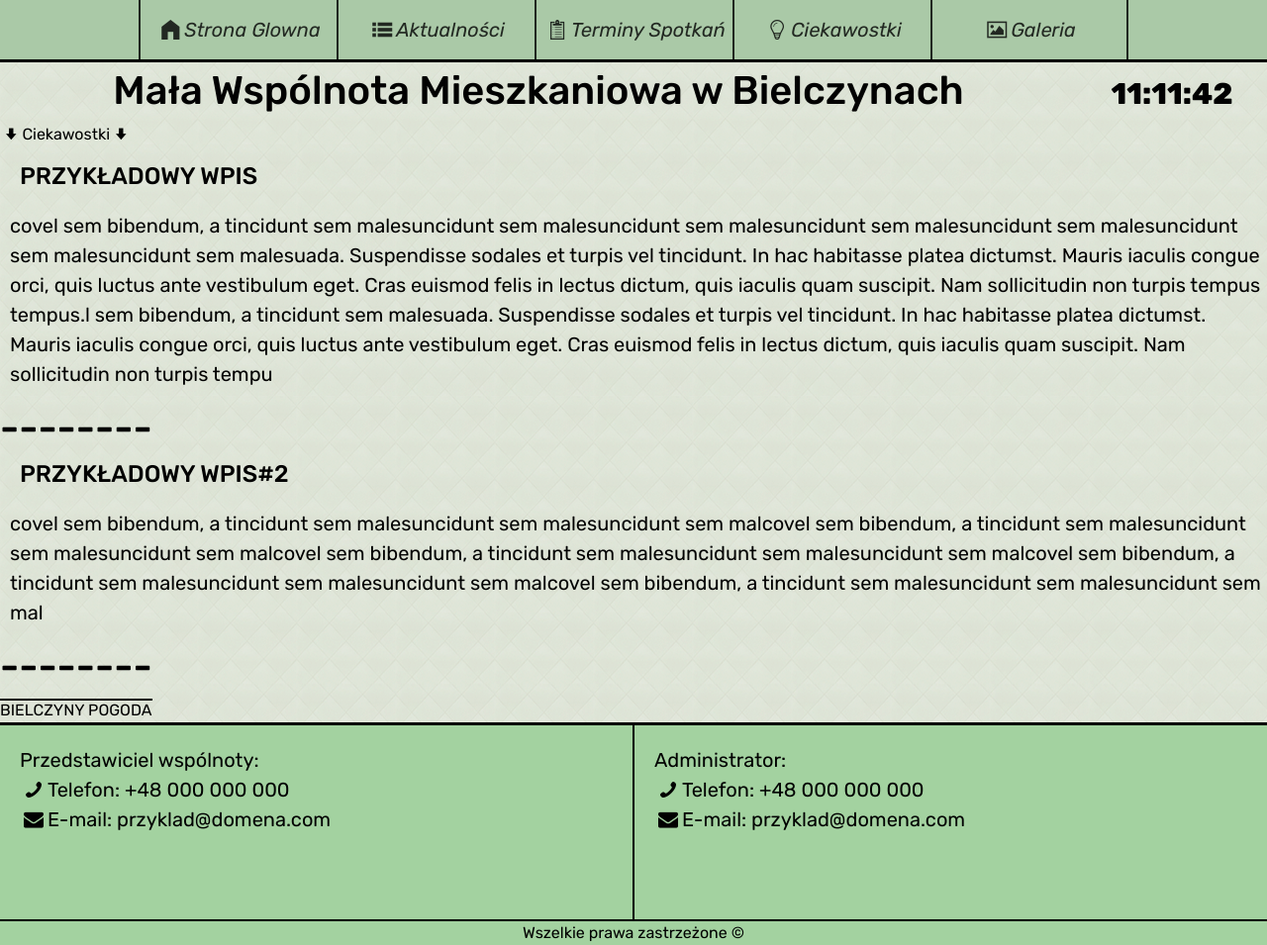
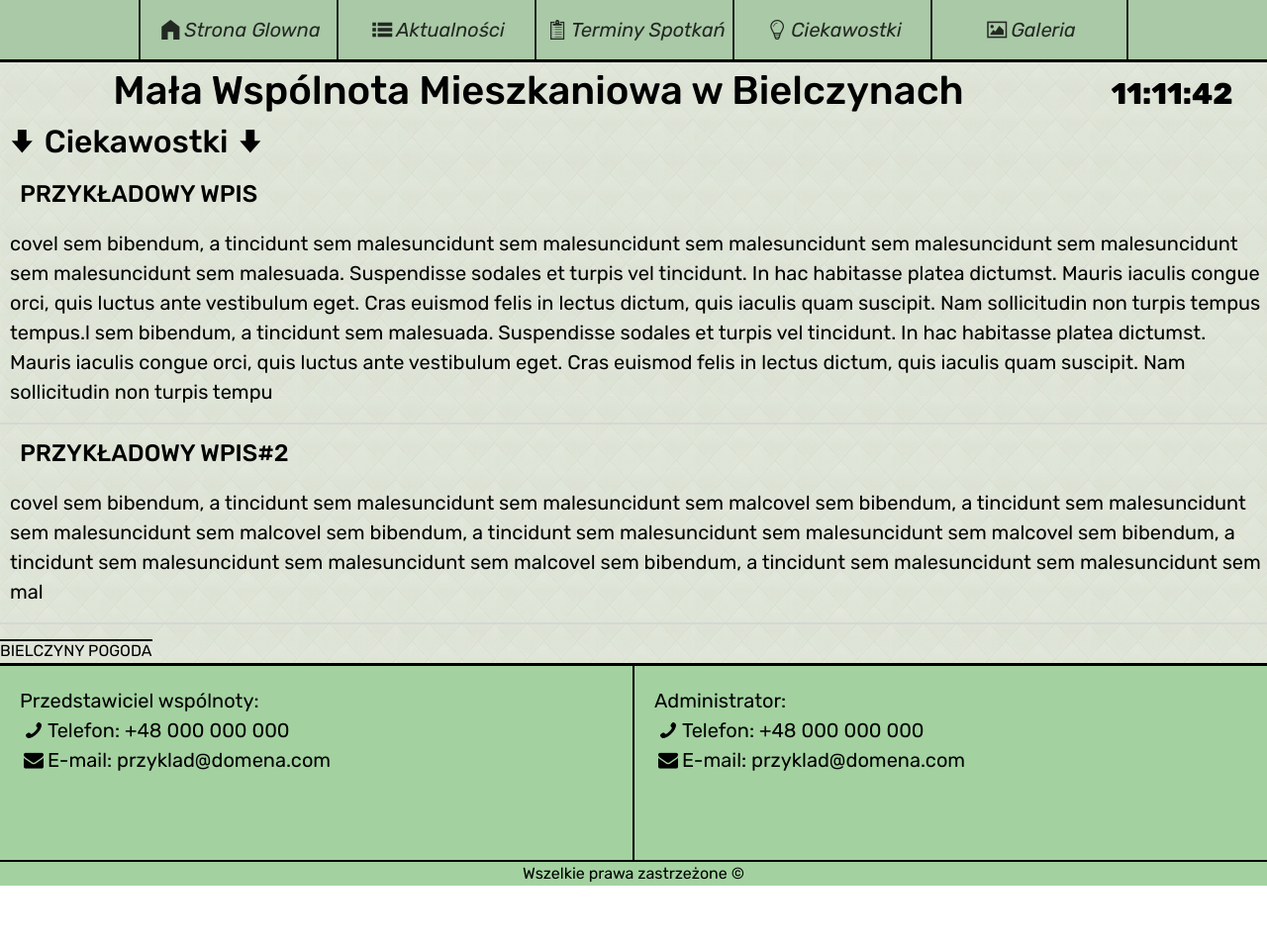
Before and after one commit to kpraktykant/biel-1.0.5-1, a plain HTML site: page ciekawostki.html in a window 1280 px wide. Shown: the whole page at 99% size. After the commit the page ends 895 px from the top, so only its background shows below. Drawn offline with nearby package versions, Linux system fonts and the light colour scheme; a script that the page names is missing.

Commit message:
poprawiono kategorie ciekawostki

```diff
--- a/ciekawostki.html
+++ b/ciekawostki.html
@@ -66,20 +66,19 @@
             <div style="clear: both;"></div>
         </header>
 
-        <section class="powitanie">
-            <p><i class="icon-down"></i>Ciekawostki<i class="icon-down"></i></p>
+        <section>
+            <h2><i class="icon-down"></i>Ciekawostki<i class="icon-down"></i></h2>
         </section>
-
 
 
         <article>
             <section class="ciekawostkih">
-                <h4>PRZYKŁADOWY WPIS</h4>
+                <h4 style="margin-top: 20px;">PRZYKŁADOWY WPIS</h4>
             </section>
             <section class="ciekawostki">
                 <p>covel sem bibendum, a tincidunt sem malesuncidunt sem malesuncidunt sem malesuncidunt sem malesuncidunt sem malesuncidunt sem malesuncidunt sem malesuada. Suspendisse sodales et turpis vel tincidunt. In hac habitasse platea dictumst. Mauris iaculis congue orci, quis luctus ante vestibulum eget. Cras euismod felis in lectus dictum, quis iaculis quam suscipit. Nam sollicitudin non turpis tempus tempus.l sem bibendum, a tincidunt sem malesuada. Suspendisse sodales et turpis vel tincidunt. In hac habitasse platea dictumst. Mauris iaculis congue orci, quis luctus ante vestibulum eget. Cras euismod felis in lectus dictum, quis iaculis quam suscipit. Nam sollicitudin non turpis tempu</p>
             </section>
-            <h1>--------</h1>
+            <div class="margin"></div>
             <div style="clear: both;"></div>
         </article>
 
@@ -90,7 +89,7 @@
             <section class="ciekawostki">
                 <p>covel sem bibendum, a tincidunt sem malesuncidunt sem malesuncidunt sem malcovel sem bibendum, a tincidunt sem malesuncidunt sem malesuncidunt sem malcovel sem bibendum, a tincidunt sem malesuncidunt sem malesuncidunt sem malcovel sem bibendum, a tincidunt sem malesuncidunt sem malesuncidunt sem malcovel sem bibendum, a tincidunt sem malesuncidunt sem malesuncidunt sem mal</p>
             </section>
-            <h1>--------</h1>
+            <div class="margin"></div>
             <div style="clear: both;"></div>
         </article>
 
```
Also changed, not shown: index.html (+2 -0 lines).
